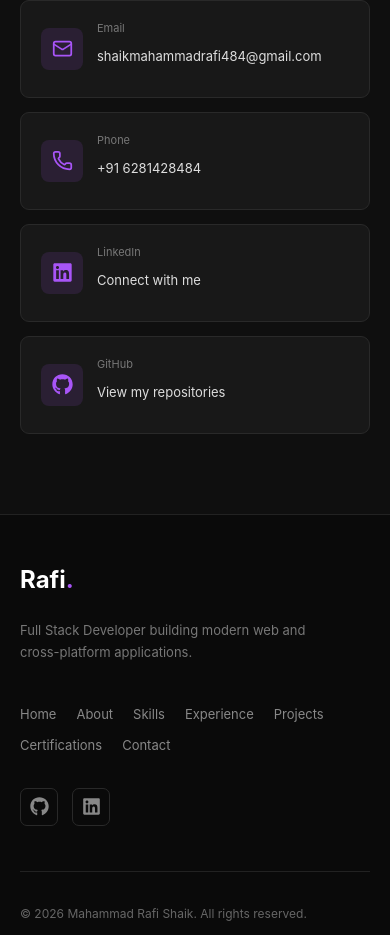
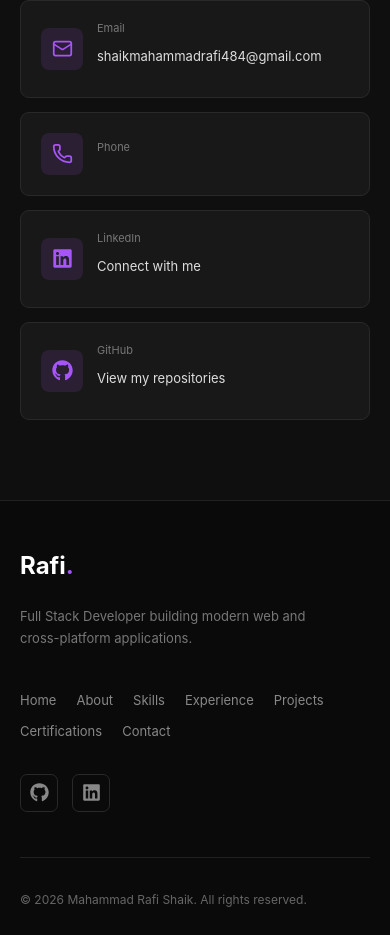
Before and after one commit to shaik-mahammad-rafi01/rafi-portfolio, a React (Create React App) app: page / in a window 390 px wide. Shown: the part 8173-9108 px from the top of the page. Built offline with nearby package versions, Linux system fonts and the light colour scheme; the HTML template or start-up script is replaced by a standard one.

Commit message:
feat: remove phone number from contact data

```diff
--- a/src/data/Contact.ts
+++ b/src/data/Contact.ts
@@ -1,6 +1,5 @@
 export const contact = {
   email: "shaikmahammadrafi484@gmail.com",
-  phone: "+91 6281428484",
   linkedin: "https://www.linkedin.com/in/shaik-mahammad-rafi-",
   github: "https://github.com/shaik-mahammad-rafi01",
 };
```
